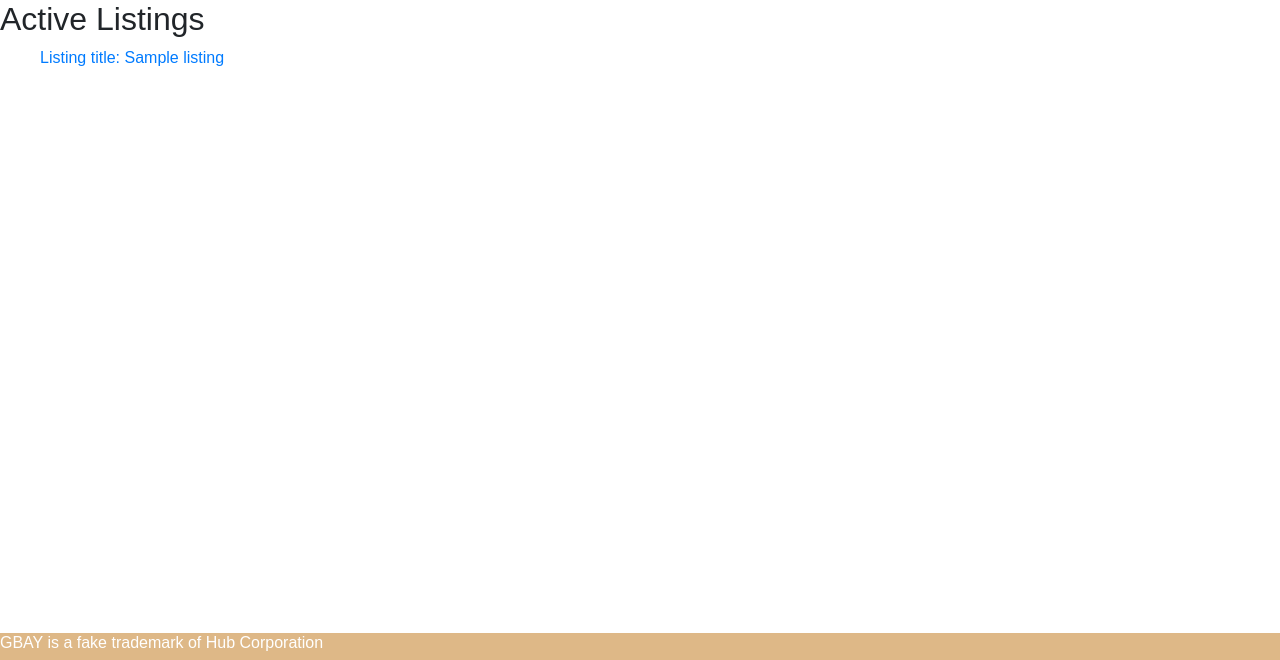
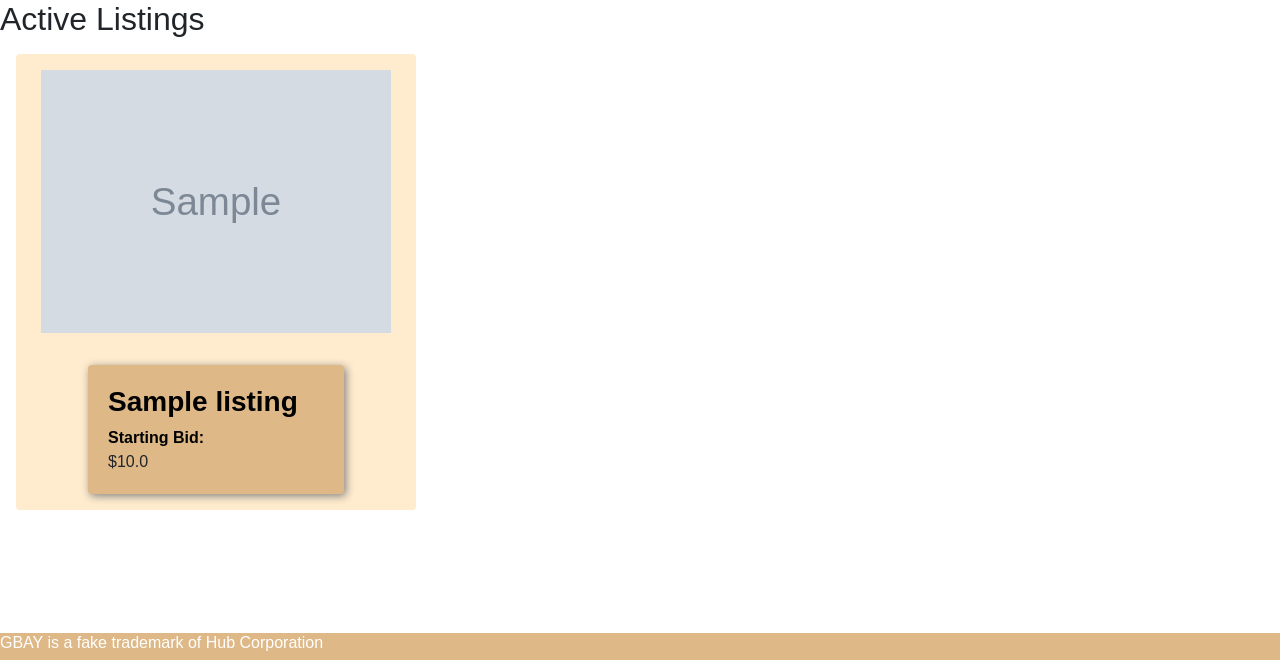
Before and after one commit to eld120/CS50-Commerce, a Django app: page / in a window 1280 px wide. Shown: the part 140-800 px from the top of the page. Run offline with Django 3.2, Linux system fonts and the light colour scheme; tables that the repository leaves empty hold one stand-in row (values such as "Sample post"); grey boxes marked "Sample" are stand-in pictures; some libraries are stand-ins or nearby versions.

Commit message:
added styling to the index page

```diff
--- a/commerce/auctions/models.py
+++ b/commerce/auctions/models.py
@@ -29,7 +29,7 @@ class Listing(models.Model):
     title = models.CharField(max_length=150, null=True)
     description = models.TextField(max_length=500, null=True)
     image = models.ImageField(upload_to="images/", null=True)
-    active = models.BooleanField(default=True, null=True)
+    active = models.BooleanField(default=True, null=False, blank=False)
     start_price = models.FloatField(null=True)
     end_price = models.FloatField(blank=True, null=True)
     auction_start = models.DateTimeField(auto_now_add=True, null=True)
--- a/commerce/auctions/static/auctions/styles.css
+++ b/commerce/auctions/static/auctions/styles.css
@@ -6,8 +6,8 @@ body {
 }
 
 .image {
-  max-width: 550px;
-  max-height: 550px;
+  max-width: 350px;
+  margin: 1rem auto;
 }
 
 .header__navbar {
@@ -35,6 +35,45 @@ body {
 .main__submit {
   max-width: 10rem;
 }
+.main__listdetail {
+  display: flex;
+  flex-direction: column;
+  padding: 1.25rem;
+  min-width: 16rem;
+  max-width: 350px;
+  margin: 1rem auto;
+  background-color: burlywood;
+  border-radius: 4px;
+  box-shadow: 2px 2px 8px gray;
+}
+
+.wrapper {
+  display: flex;
+  flex-direction: column;
+  max-width: 400px;
+  margin: 1rem;
+  background-color: blanchedalmond;
+  border-radius: 4px;
+  position: relative;
+}
+
+.wrapper * * {
+  color: black;
+  font-weight: 600;
+}
+
+.wrapper a {
+  z-index: 1;
+}
+
+.wrapper a::after {
+  position: absolute;
+  left: 0;
+  right: 0;
+  bottom: 0;
+  top: 0;
+  content: " ";
+}
 
 .footer {
   margin-top: auto;
--- a/commerce/auctions/static/auctions/styles.scss
+++ b/commerce/auctions/static/auctions/styles.scss
@@ -4,46 +4,80 @@ body {
   min-height: 100vh;
 
   font-family: Arial, Helvetica, sans-serif;
-
 }
-.image{
-    max-width: 550px;
-    max-height: 550px;
+.image {
+  max-width: 350px;
+  margin: 1rem auto;
 }
-.header{
-
-    &__navbar{
+.header {
+  &__navbar {
     background-color: burlywood;
   }
-    &__navcontainer{
+  &__navcontainer {
     padding: 10px;
     background-color: burlywood;
   }
 }
-.main{
-    &__heading{
+.main {
+  &__heading {
     margin: 0 auto;
   }
-    &__section{
+  &__section {
     padding: 20px;
     display: flex;
     flex-direction: column;
   }
-    &__form{
+  &__form {
     display: flex;
     flex-direction: column;
     max-width: 50vw;
     margin: 0 auto;
   }
-    &__submit{
+  &__submit {
     max-width: 10rem;
+  }
+  &__listdetail {
+    display: flex;
+    flex-direction: column;
+    padding: 1.25rem;
+    min-width: 16rem;
+    max-width: 350px;
+    margin: 1rem auto;
+    background-color: burlywood;
+    border-radius: 4px;
+    box-shadow: 2px 2px 8px gray;
   }
 }
 
-.footer{
+.wrapper {
+  display: flex;
+  flex-direction: column;
+  max-width: 400px;
+  margin: 1rem;
+  background-color: blanchedalmond;
+  border-radius: 4px;
+  position: relative;
+}
+
+.wrapper * * {
+  color: black;
+  font-weight: 600;
+}
+.wrapper a {
+  z-index: 1;
+}
+.wrapper a::after {
+  position: absolute;
+  left: 0;
+  right: 0;
+  bottom: 0;
+  top: 0;
+  content: " ";
+}
+.footer {
   margin-top: auto;
   background-color: burlywood;
-    &__logo{
+  &__logo {
     color: white;
     font-family: Arial, Helvetica, sans-serif;
     font-weight: 200;
--- a/commerce/auctions/templates/auctions/index.html
+++ b/commerce/auctions/templates/auctions/index.html
@@ -1,17 +1,21 @@
-{% extends "auctions/layout.html" %}
+{% extends "auctions/layout.html" %} {% block body %}
+<h2>Active Listings</h2>
 
-{% block body %}
-    <h2>Active Listings</h2>
+{% for object in context %}
+<div class="main__wrapper wrapper">
+  <img
+    class="main__image image"
+    src="{{ object.image.url  }}"
+    alt="{{ object.title }}"
+  />
+  <div class="main__listdetail">
+    <h3>
+      <a class="main__link" href="{{ object.get_absolute_url }}  "
+        >{{ object.title }}</a
+      >
+    </h3>
 
-    {% for object in context  %}
-
-        <ul>
-            <a href="{{ object.get_absolute_url }}  ">{{ object }}</a>
-
-        </ul>
-
-
-    {% endfor %}
-
-
-{% endblock %}
+    <span>Starting Bid: </span>${{ object.start_price }}
+  </div>
+</div>
+{% endfor %} {% endblock %}
--- a/commerce/auctions/templates/auctions/layout.html
+++ b/commerce/auctions/templates/auctions/layout.html
@@ -4,8 +4,13 @@
 <html lang="en">
   <head>
     <title>{% block title %}Auctions{% endblock %}</title>
-        <link rel="stylesheet" href="https://stackpath.bootstrapcdn.com/bootstrap/4.4.1/css/bootstrap.min.css" integrity="sha384-Vkoo8x4CGsO3+Hhxv8T/Q5PaXtkKtu6ug5TOeNV6gBiFeWPGFN9MuhOf23Q9Ifjh" crossorigin="anonymous">
-        <link href="{% static 'auctions/styles.css' %}" rel="stylesheet">
+    <link
+      rel="stylesheet"
+      href="https://stackpath.bootstrapcdn.com/bootstrap/4.4.1/css/bootstrap.min.css"
+      integrity="sha384-Vkoo8x4CGsO3+Hhxv8T/Q5PaXtkKtu6ug5TOeNV6gBiFeWPGFN9MuhOf23Q9Ifjh"
+      crossorigin="anonymous"
+    />
+    <link href="{% static 'auctions/styles.css' %}" rel="stylesheet" />
   </head>
   <body>
     <main class="main">
@@ -13,11 +18,9 @@
         <div class="header__navcontainer">
           <h1>Auctions</h1>
           <div>
-                        {% if user.is_authenticated %}
-                            Signed in as <strong>{{ user.username }}</strong>.
-                        {% else %}
-                            Not signed in.
-                        {% endif %}
+            {% if user.is_authenticated %} Signed in as
+            <strong>{{ user.username }}</strong>. {% else %} Not signed in.
+            {%endif%}
           </div>
           <ul class="nav">
             <li class="nav-item">
@@ -25,7 +28,9 @@
             </li>
             {% if user.is_authenticated %}
             <li class="nav-item">
-                                <a class="nav-link" href="{% url 'listing_create' %}">List Item</a>
+              <a class="nav-link" href="{% url 'listing_create' %}"
+                >List Item</a
+              >
             </li>
             <li class="nav-item">
               <a class="nav-link" href="{% url 'logout' %}">Log Out</a>
@@ -42,9 +47,7 @@
           <!-- <hr> -->
         </div>
       </nav>
-
-            {% block body %}
-            {% endblock %}
+      {% block body %} {% endblock %}
     </main>
   </body>
   <footer class="footer">
```
Also changed, not shown: commerce/auctions/migrations/0002_auto_20210409_2308.py (added), commerce/media/images/1586735419632.jpg (added), commerce/media/images/1586811980180.jpg (added), commerce/media/images/WoWScrnShot_082420_000748.jpg (added), 1 other file. Lines whose indentation alone changed are shown as unchanged.
